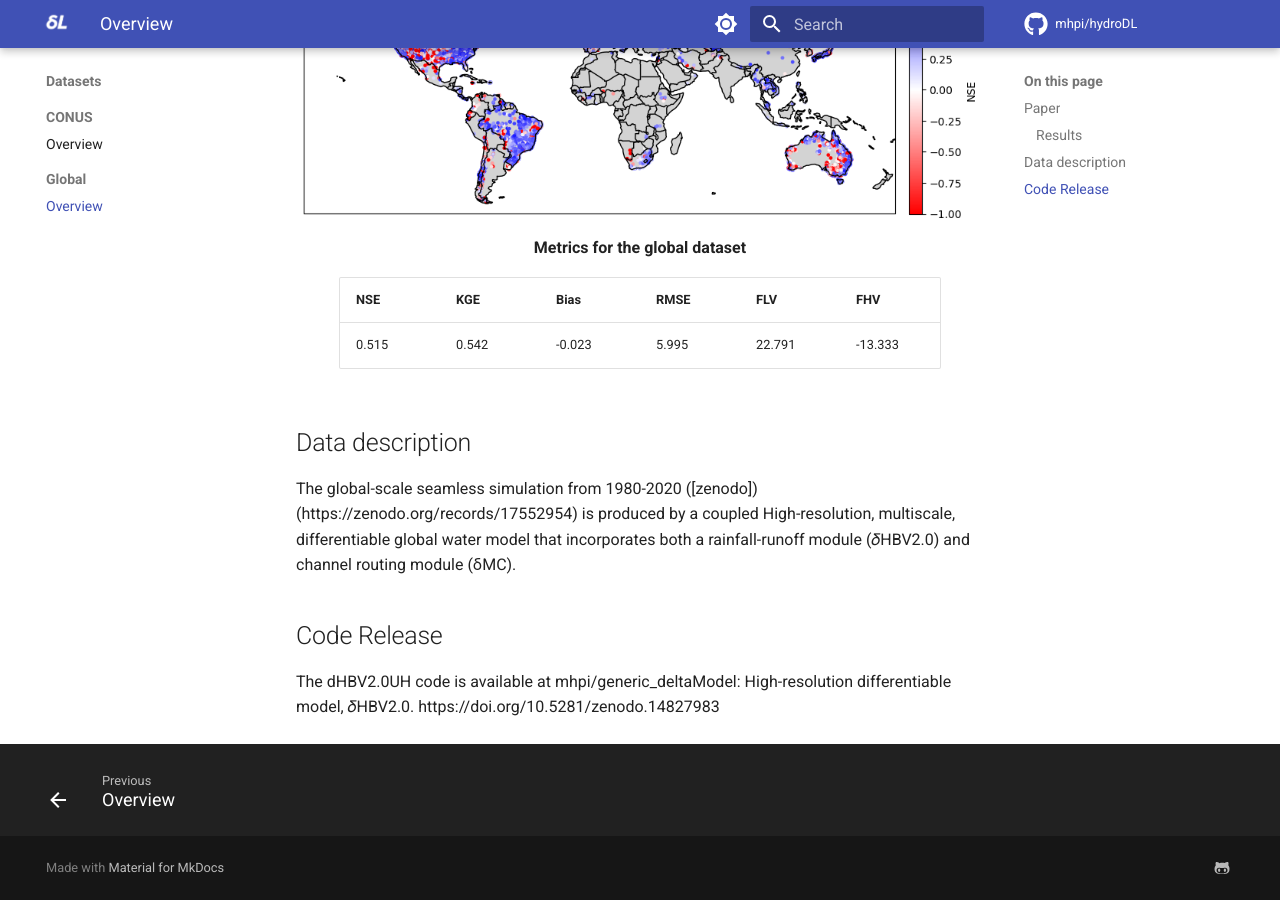
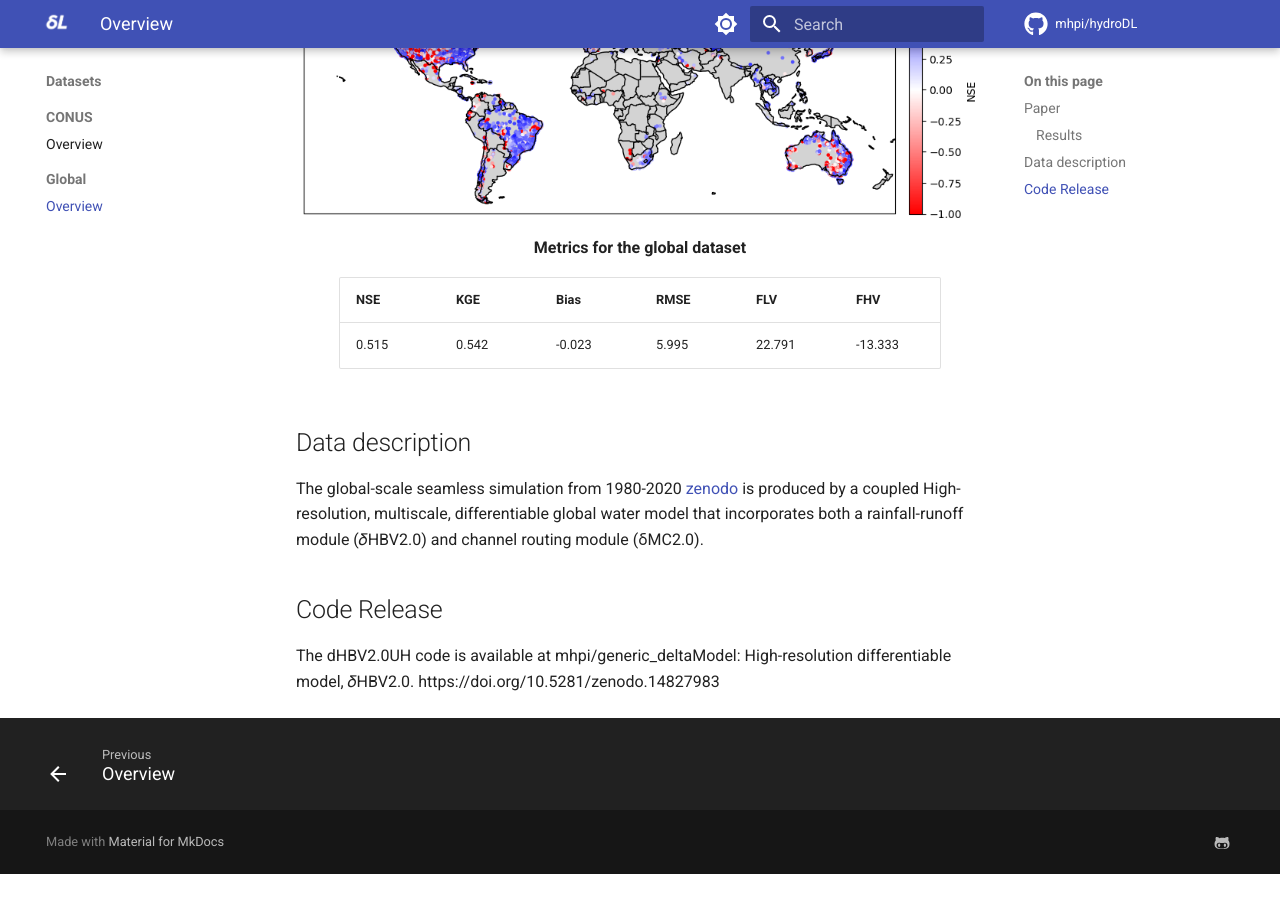
Before and after one commit to mhpi/mhpi.github.io, an MkDocs documentation site: the page built from docs/datasets/global.md, in a window 1280 px wide and 900 px high, scrolled down 879 px. Built offline with MkDocs 1.6.1 and Material for MkDocs 9.7.7, drawn with Linux system fonts in a browser that asks for light colours; a script that is not in the unit is left out; comment, search, counter and statistics services are not loaded; after the commit the page ends 1753 px from its top, so only the background shows below that.

Commit message:
modify global.md

```diff
--- a/docs/datasets/global.md
+++ b/docs/datasets/global.md
@@ -39,7 +39,7 @@ Ji, H., Song, Y., Bindas, T. et al. Distinct hydrologic response patterns and tr
 
 ## Data description
 
-The global-scale seamless simulation from 1980-2020 ([zenodo])(https://zenodo.org/records/17552954) is produced by a coupled High-resolution, multiscale, differentiable global water model that incorporates both a rainfall-runoff module (𝛿HBV2.0) and channel routing module (δMC).
+The global-scale seamless simulation from 1980-2020 [zenodo](https://zenodo.org/records/17552954) is produced by a coupled High-resolution, multiscale, differentiable global water model that incorporates both a rainfall-runoff module (𝛿HBV2.0) and channel routing module (δMC2.0).
 
 ## Code Release
 
```
